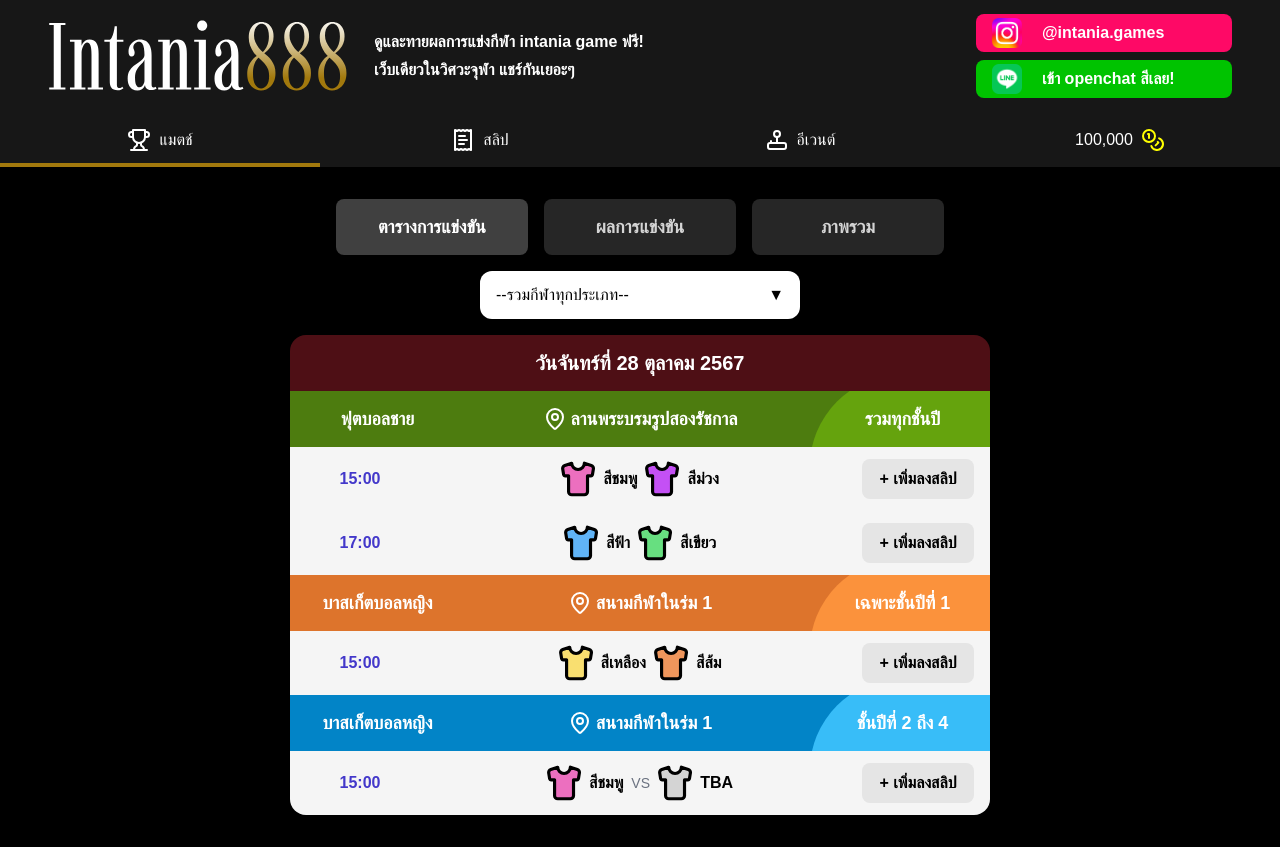
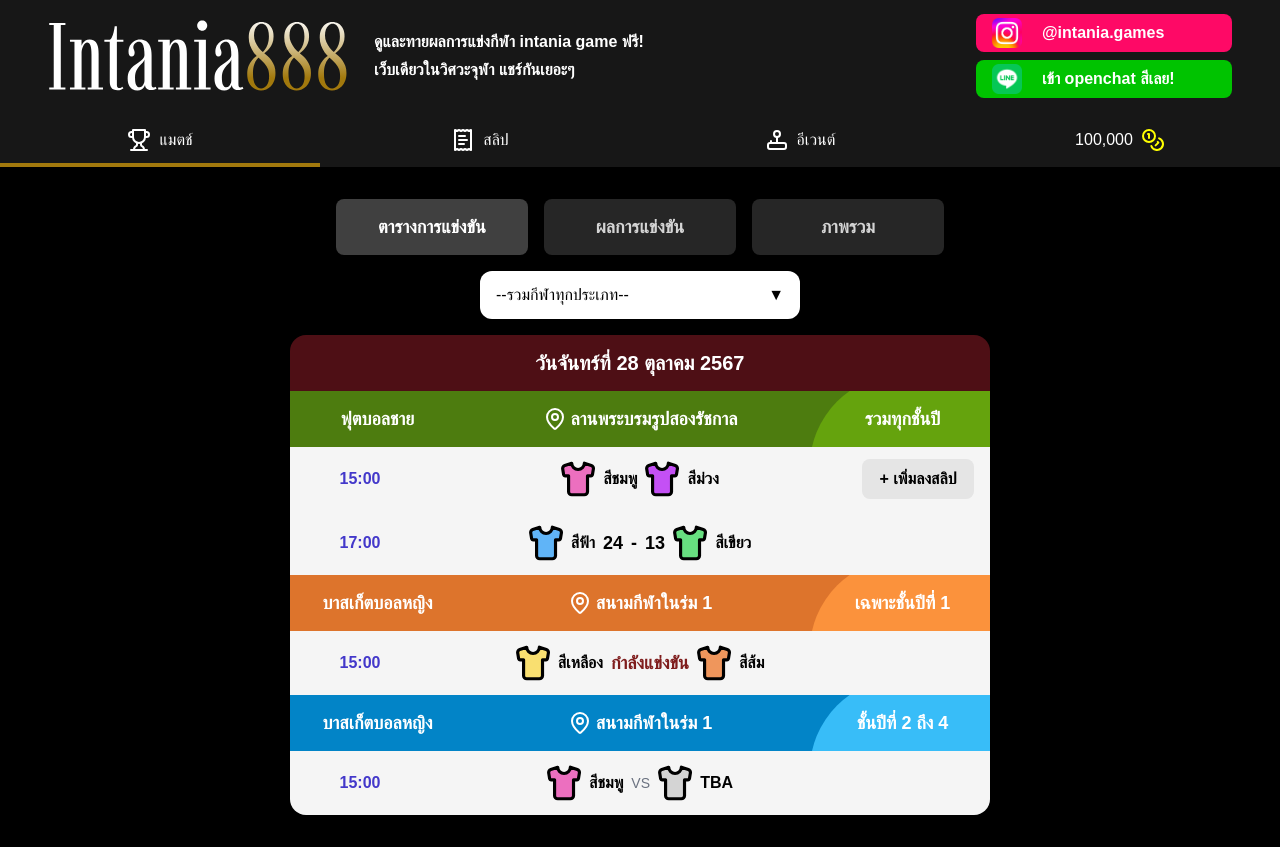
Before and after one commit to esc-chula/intania-888-frontend, a Next.js app: page /match in a window 1280 px wide. Built offline with nearby package versions, Linux system fonts and the light colour scheme; a web font is replaced by a local one.

Commit message:
add: status in med

```diff
--- a/src/app/match/page.tsx
+++ b/src/app/match/page.tsx
@@ -48,7 +48,7 @@
           filter={filter}
           setFilter={setFilter}
         />
-        <DisplayMatchs matchs={matchs} />
+        <DisplayMatchs matchs={matchs} date={"วันจันทร์ที่ 28 ตุลาคม 2567"} />
         <span className="w-2 h-4" />
       </div>
     </div>
@@ -71,7 +71,7 @@
         time: "17:00",
         colorA: "blue",
         colorB: "green",
-        status: "bet",
+        status: "done",
       },
     ],
   },
@@ -84,7 +84,7 @@
         time: "15:00",
         colorA: "yellow",
         colorB: "orange",
-        status: "bet",
+        status: "playing",
       },
     ],
   },
@@ -97,7 +97,7 @@
         time: "15:00",
         colorA: "pink",
         colorB: "TBA",
-        status: "bet",
+        status: "none",
       },
     ],
   },
--- a/src/components/match/DisplayMatchs.tsx
+++ b/src/components/match/DisplayMatchs.tsx
@@ -1,11 +1,14 @@
 import { Banner } from "./MatchBanner";
 import { Round } from "./MatchRound";
 
-export const DisplayMatchs = (props: { matchs: matchInterface[] }) => {
+export const DisplayMatchs = (props: {
+  matchs: matchInterface[];
+  date: string;
+}) => {
   return (
     <div className="w-[95%] sm:w-full flex flex-col rounded-2xl overflow-hidden">
       <div className="bg-[#4E0F15] w-full h-14 text-lg sm:text-xl flex items-center justify-center font-semibold">
-        วันจันทร์ที่ 28 ตุลาคม 2567
+        {props.date}
       </div>
       {props.matchs.map((match, index) => {
         return (
--- a/src/components/match/MatchRound.tsx
+++ b/src/components/match/MatchRound.tsx
@@ -20,6 +20,18 @@
         {(round.colorA === "TBA" || round.colorB === "TBA") && (
           <p className="text-gray-500 font-light text-sm">VS</p>
         )}
+        {round.status === "playing" && (
+          <p className="text-red-900 text-[0.7rem] sm:text-lg font-semibold">
+            กำลังแข่งขัน
+          </p>
+        )}
+        {round.status === "done" && (
+          <div className="flex flex-row space-x-2">
+            <p className="max-sm:text-[0.7rem] text-lg font-semibold">24</p>
+            <p className="max-sm:text-[0.7rem] text-lg font-semibold">-</p>
+            <p className="max-sm:text-[0.7rem] text-lg font-semibold">13</p>
+          </div>
+        )}
 
         <MatchColorLogo color={round.colorB} />
       </div>
```
